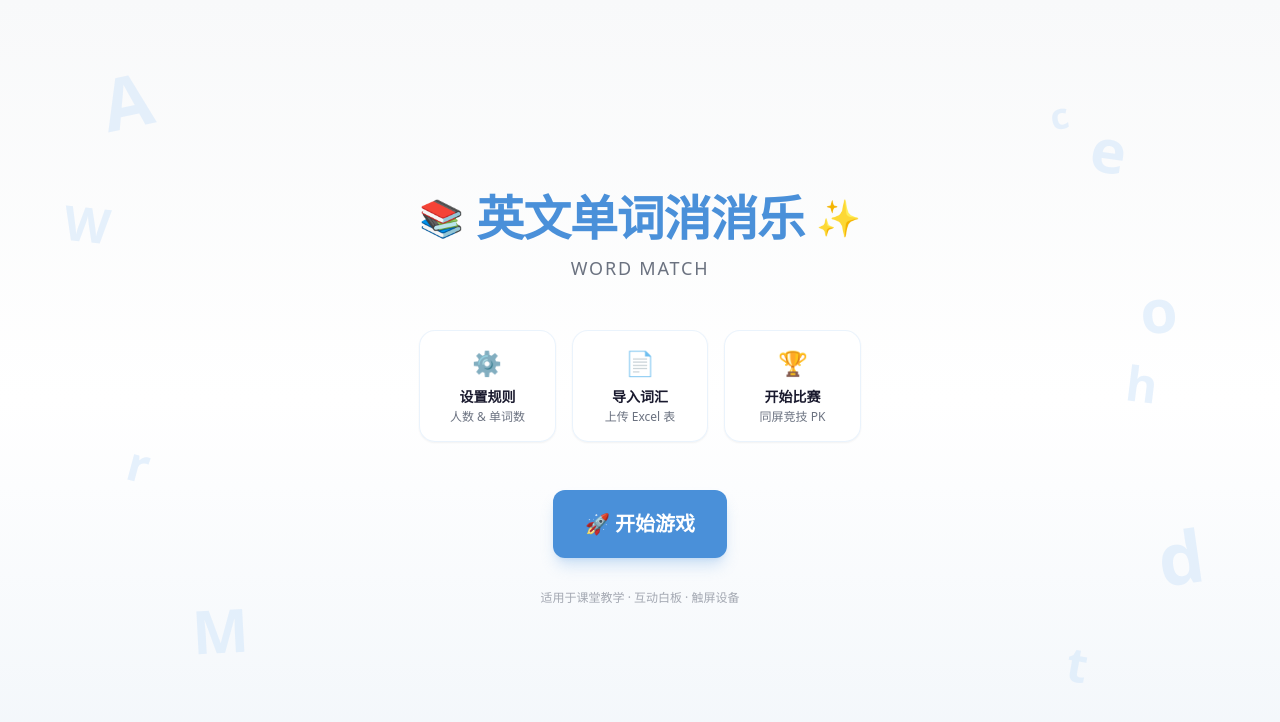
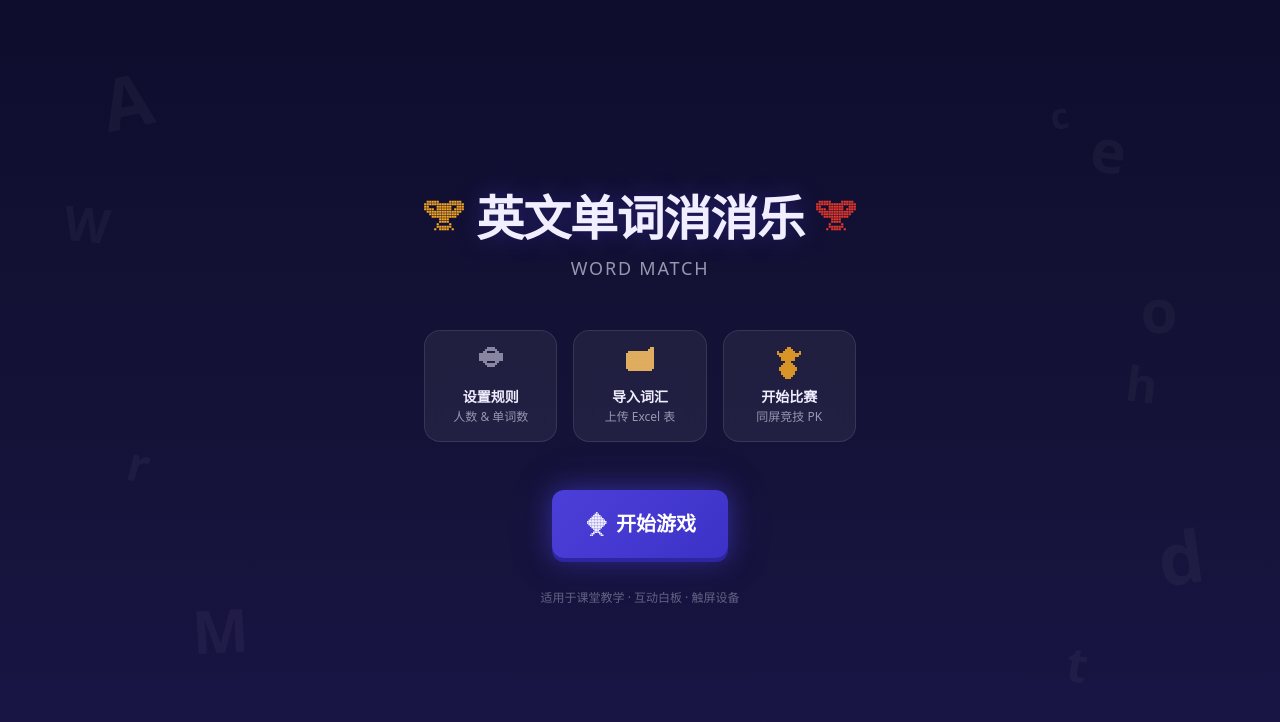
Before and after one commit to mollycai/words-game, a Next.js app: page / in a window 1280 px wide. Shown: the top 722 px of the page. Built offline with nearby package versions, Linux system fonts and the light colour scheme.

Commit message:
feat: arcade-style home page with pixel icons, neon glow, glass cards

```diff
--- a/src/app/globals.css
+++ b/src/app/globals.css
@@ -21,3 +21,7 @@
 .animate-pop-in {
   animation: pop-in 0.3s ease-out;
 }
+
+.bg-arcade {
+  background: linear-gradient(180deg, #0F0D2E 0%, #141236 50%, #1A1548 100%);
+}
--- a/src/app/layout.tsx
+++ b/src/app/layout.tsx
@@ -9,7 +9,7 @@ export const metadata: Metadata = {
 export default function RootLayout({ children }: { children: React.ReactNode }) {
   return (
     <html lang="zh-CN">
-      <body className="bg-surface-page text-main min-h-screen">
+      <body className="bg-arcade text-main min-h-screen">
         {children}
       </body>
     </html>
--- a/src/app/page.tsx
+++ b/src/app/page.tsx
@@ -2,6 +2,7 @@
 
 import Link from 'next/link'
 import Button from '@/components/ui/Button'
+import { PixelGear, PixelDoc, PixelTrophy, PixelRocket, PixelJoystick } from '@/components/icons'
 
 const FLOATING_CHARS = [
   { char: 'A', top: '8%',  left: '8%',  rotate: '-12deg', size: 'text-7xl' },
@@ -16,19 +17,26 @@ const FLOATING_CHARS = [
   { char: 'h', top: '45%', left: '88%',  rotate: '7deg',   size: 'text-5xl' },
 ]
 
+const FEATURES = [
+  { icon: PixelGear, label: '设置规则', desc: '人数 & 单词数', color: '#9996B0' },
+  { icon: PixelDoc, label: '导入词汇', desc: '上传 Excel 表', color: '#FCC364' },
+  { icon: PixelTrophy, label: '开始比赛', desc: '同屏竞技 PK', color: '#F5A623' },
+]
+
 export default function HomePage() {
   return (
-    <main className="min-h-screen flex flex-col items-center justify-center p-6 bg-gradient-to-b from-surface-page via-white to-primary-100/20">
-      {/* Decorative floating letters */}
+    <main className="min-h-screen flex flex-col items-center justify-center p-6 relative overflow-hidden">
+      {/* Decorative floating letters — dim neon */}
       <div className="absolute inset-0 overflow-hidden pointer-events-none select-none">
         {FLOATING_CHARS.map((item, i) => (
           <span
             key={i}
-            className={`absolute ${item.size} text-primary-100/60 font-extrabold`}
+            className={`absolute ${item.size} font-extrabold`}
             style={{
               top: item.top,
               [item.left ? 'left' : 'right']: item.left || item.right,
               transform: `rotate(${item.rotate})`,
+              color: 'rgba(255,255,255,0.04)',
             }}
           >
             {item.char}
@@ -37,32 +45,47 @@ export default function HomePage() {
       </div>
 
       <div className="relative z-10 text-center max-w-lg mx-auto">
-        {/* Logo / Title Section */}
+        {/* Logo / Title */}
         <div className="mb-12">
           <div className="inline-flex items-center gap-3 mb-3">
-            <span className="text-4xl">📚</span>
-            <h1 className="text-5xl font-extrabold text-primary-500 tracking-tight">
+            <PixelJoystick size={40} color="#F5A623" />
+            <h1
+              className="text-5xl font-extrabold tracking-tight"
+              style={{
+                color: '#F0EEFF',
+                textShadow: '0 0 24px rgba(75,63,217,0.4)',
+              }}
+            >
               英文单词消消乐
             </h1>
-            <span className="text-4xl">✨</span>
+            <PixelJoystick size={40} color="#E8382A" />
           </div>
-          <p className="text-lg text-muted tracking-widest uppercase">Word Match</p>
+          <p className="text-lg tracking-widest uppercase" style={{ color: '#9996B0' }}>
+            Word Match
+          </p>
         </div>
 
         {/* Feature cards */}
         <div className="grid grid-cols-3 gap-4 mb-12">
-          {[
-            { icon: '⚙️', label: '设置规则', desc: '人数 & 单词数' },
-            { icon: '📄', label: '导入词汇', desc: '上传 Excel 表' },
-            { icon: '🏆', label: '开始比赛', desc: '同屏竞技 PK' },
-          ].map((step, i) => (
+          {FEATURES.map((step, i) => (
             <div
               key={i}
-              className="bg-white/80 backdrop-blur rounded-2xl p-4 shadow-sm border border-primary-100/50"
+              className="rounded-2xl p-4"
+              style={{
+                background: 'rgba(255,255,255,0.06)',
+                border: '1px solid rgba(255,255,255,0.1)',
+                backdropFilter: 'blur(8px)',
+              }}
             >
-              <div className="text-2xl mb-2">{step.icon}</div>
-              <div className="text-sm font-bold text-text-main mb-0.5">{step.label}</div>
-              <div className="text-xs text-muted">{step.desc}</div>
+              <div className="mb-2 flex justify-center">
+                <step.icon size={32} color={step.color} />
+              </div>
+              <div className="text-sm font-bold mb-0.5" style={{ color: '#F0EEFF' }}>
+                {step.label}
+              </div>
+              <div className="text-xs" style={{ color: '#9996B0' }}>
+                {step.desc}
+              </div>
             </div>
           ))}
         </div>
@@ -71,14 +94,22 @@ export default function HomePage() {
         <Link href="/setup">
           <Button
             size="lg"
-            className="text-xl px-14 py-5 rounded-2xl shadow-lg shadow-primary-300/30 hover:shadow-xl hover:shadow-primary-300/40 hover:-translate-y-0.5 transition-all"
+            className="text-xl px-14 py-5 rounded-2xl transition-all hover:-translate-y-0.5"
+            style={{
+              background: 'linear-gradient(135deg, #4B3FD9, #3D32C7)',
+              boxShadow: '0 4px 0 #2E25A3, 0 0 24px rgba(75,63,217,0.5), 0 0 48px rgba(75,63,217,0.2)',
+              color: '#FFF',
+            }}
           >
-            🚀 开始游戏
+            <span className="flex items-center gap-2">
+              <PixelRocket size={24} color="#FFF" />
+              开始游戏
+            </span>
           </Button>
         </Link>
 
         {/* Footer */}
-        <p className="mt-8 text-xs text-muted/60">
+        <p className="mt-8 text-xs" style={{ color: 'rgba(153,150,176,0.6)' }}>
           适用于课堂教学 · 互动白板 · 触屏设备
         </p>
       </div>
```
